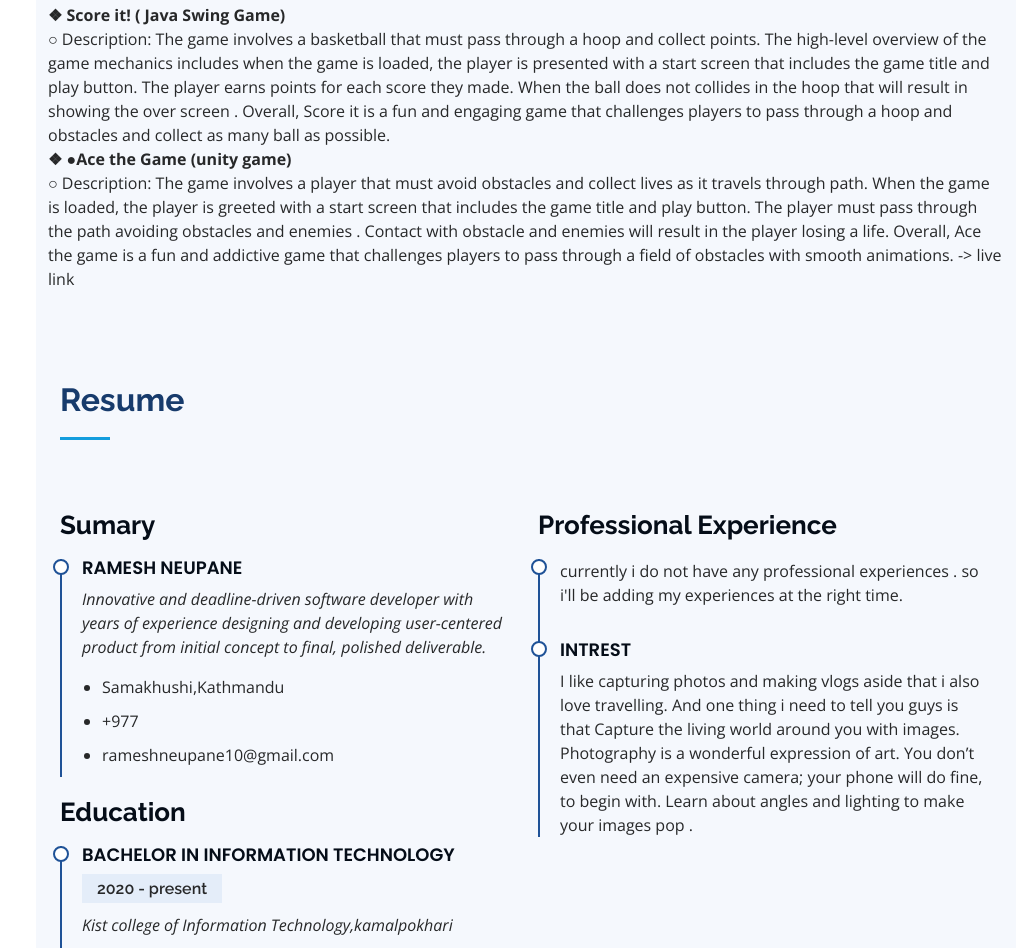
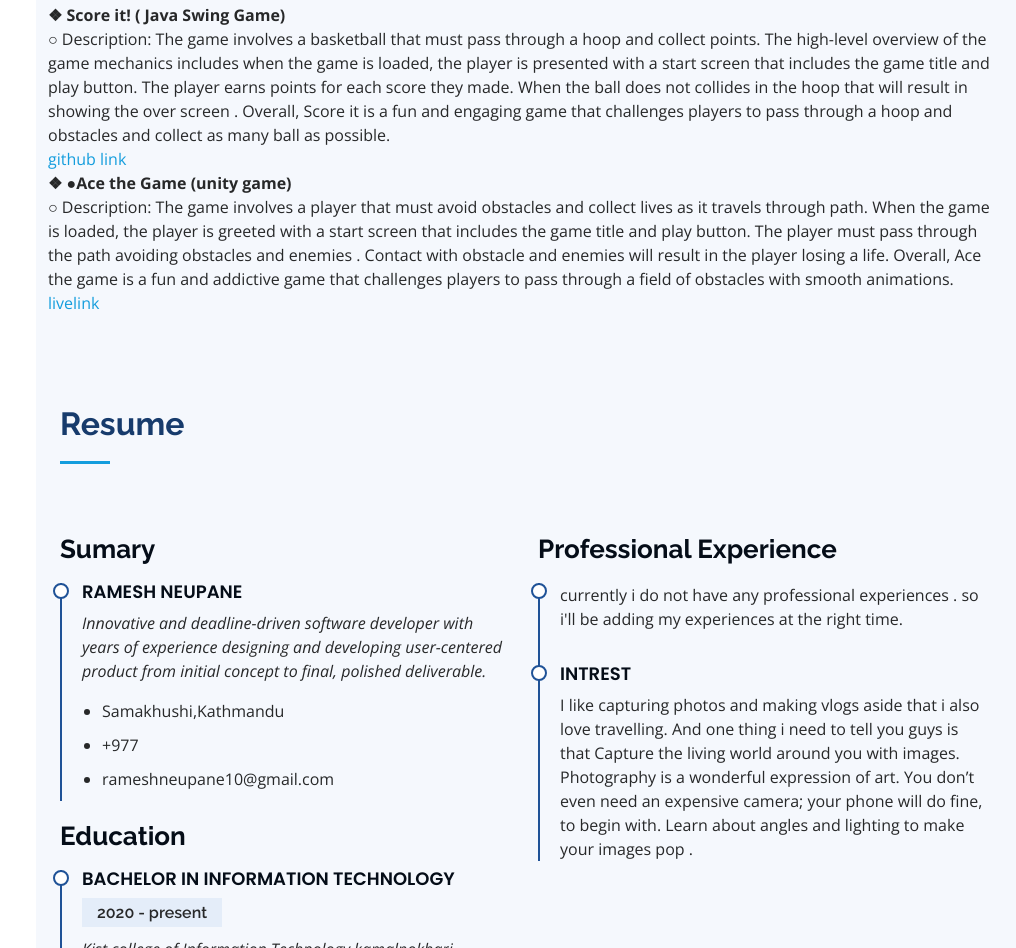
Before and after one commit to rameshneupane10/portfolio, a plain HTML site: page index.html in a window 1280 px wide. Shown: the part 2135-3083 px from the top of the page, without its empty margins (264-1280 px from the left). Drawn offline with nearby package versions, Linux system fonts and the light colour scheme.

Commit message:
changes made

```diff
--- a/index.html
+++ b/index.html
@@ -202,6 +202,8 @@
               When the ball does not collides in the hoop that will result in showing the over
               screen . Overall, Score it is a fun and engaging game that challenges players to
               pass through a hoop and obstacles and collect as many ball as possible.
+              <br>
+              <a href="https://github.com/rameshneupane10/Game-java">github link</a>
 
             </div>
 
@@ -215,7 +217,8 @@
               and enemies will result in the player losing a life. Overall, Ace the game is a fun
               and addictive game that challenges players to pass through a field of obstacles
               with smooth animations.
-              -> live link</p>
+              <br>
+              <a href="https://ramesh-neupane.itch.io/acethegame">livelink</a>
             </div>
         </div>
 
```
